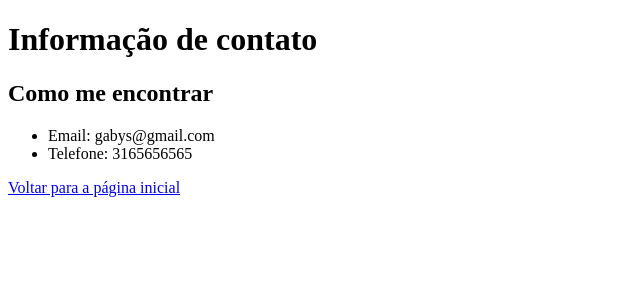
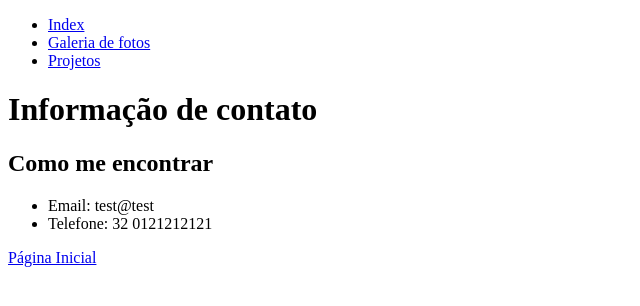
Before and after one commit to Gabrielly77/Projeto_desenvolve_html, a plain HTML site: page contato.html in a window 1280 px wide. Shown: the whole page, without its empty margins (0-640 px from the left). Drawn offline with Linux system fonts and the light colour scheme.

Commit message:
Update contato.html

```diff
--- a/contato.html
+++ b/contato.html
@@ -3,21 +3,36 @@
 <head>
     <meta charset="UTF-8">
     <meta name="viewport" content="width=device-width, initial-scale=1.0">
-    <title>Página pessoal - Gabrielly</title>
+     <link rel="stylesheet" href="styles.css">
+    <title>Document</title>
 </head>
+
 <body>
+    <nav class="nav-menu">
+        <ul>
+            <li>
+                <a href="contato.html">Index</a>
+            </li>
+            <li>
+                <a href="galeria.html">Galeria de fotos</a>
+            </li>
+            <li>
+                <a href="projetos.html">Projetos</a>
+            </li>
+        </ul>
+    </nav>
     <h1>Informação de contato</h1>
 
-    <h2>Como me encontrar</h2>
+    <div class="contact-info">
+        <h2>Como me encontrar</h2>
 
+        <ul>
+            <li>Email: test@test</li>
+            <li>Telefone: 32 0121212121</li>
+        </ul>
 
-    <ul>
-        <li>Email: gabys@gmail.com</li>
-        <li>Telefone: 3165656565</li>
-     </ul>
-  <p>
-        <a href="index.html">Voltar para a página inicial</a>
-    </p>
+        <p><a href="index.html">Página Inicial</a></p>
+    </div>
+</body>
 
-</body>
 </html>
```
